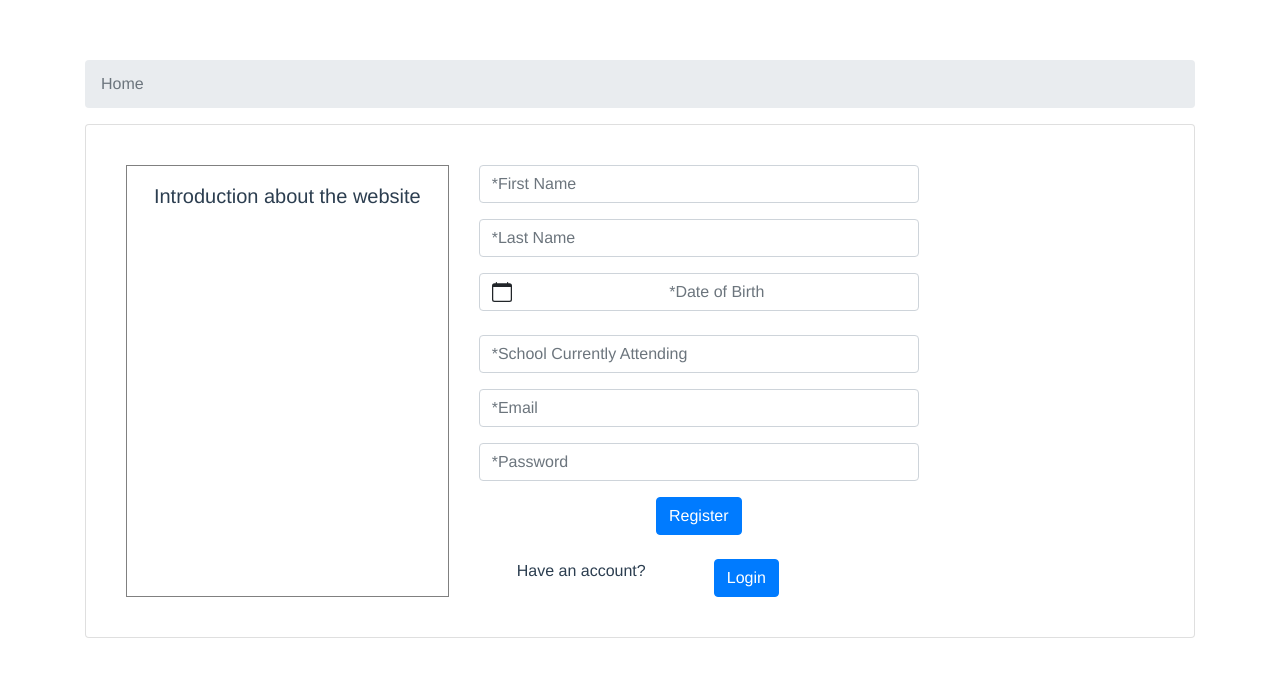
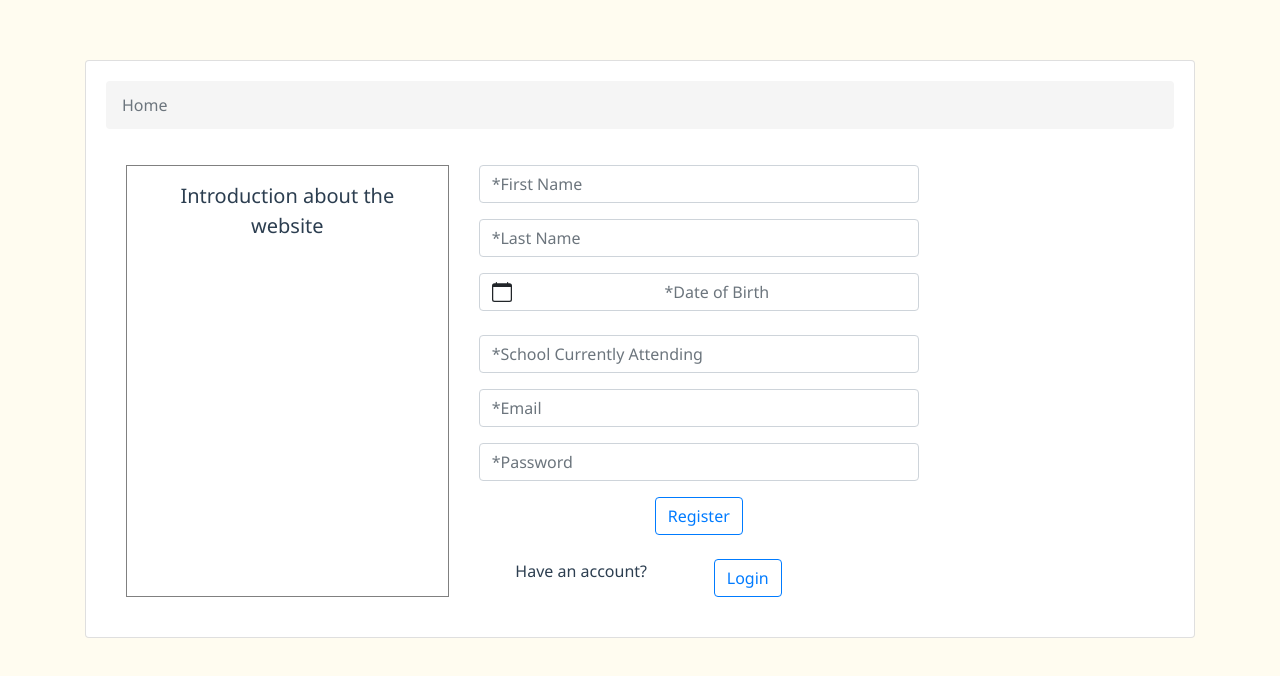
Before and after one commit to mjnlonzame/assessment-app, a Vue app: page / in a window 1280 px wide. Shown: the top 676 px of the page. Built offline with nearby package versions, Linux system fonts and the light colour scheme; what vue-session would draw is missing.

Commit message:
add error message when register api returns error

```diff
--- a/public/index.html
+++ b/public/index.html
@@ -1,5 +1,6 @@
 <!DOCTYPE html>
 <html lang="">
+
 <head>
   <meta charset="utf-8">
   <meta http-equiv="X-UA-Compatible" content="IE=edge">
@@ -7,11 +8,22 @@
   <link rel="icon" href="<%= BASE_URL %>favicon.ico">
   <title><%= htmlWebpackPlugin.options.title %></title>
 </head>
+
 <body>
   <noscript>
-      <strong>We're sorry but <%= htmlWebpackPlugin.options.title %> doesn't work properly without JavaScript enabled. Please enable it to continue.</strong>
+    <strong>We're sorry but <%= htmlWebpackPlugin.options.title %> doesn't work properly without JavaScript enabled. Please enable it to
+      continue.</strong>
   </noscript>
   <div id="app"></div>
   <!-- built files will be auto injected -->
 </body>
+
 </html>
+
+<style>
+  body {
+    /* background-color: #EBEBEB; */
+    background-color: rgb(255, 252, 240);
+
+  }
+</style>
--- a/src/App.vue
+++ b/src/App.vue
@@ -1,16 +1,15 @@
 <template>
   <div id="app">
-    <b-container>
-      <nav>
-        <b-breadcrumb :items="$route.meta.breadCrumb" :disabled="true"></b-breadcrumb>
-      </nav>
-
-      <b-card class="text-center">
-        <b-card-body>
-          <main>
+    <b-container class="main-container">
+      <b-card bg-variant="white" class="text-center card-container">
+        <nav class="nav-container">
+          <b-breadcrumb :items="$route.meta.breadCrumb" :disabled="true"></b-breadcrumb>
+        </nav>
+        <main>
+          <b-card-body>
             <router-view />
-          </main>
-        </b-card-body>
+          </b-card-body>
+        </main>
       </b-card>
     </b-container>
   </div>
@@ -20,23 +19,25 @@
 export default {
   name: 'App',
   components: {},
-
 };
 </script>
 
 <style>
 #app {
-  font-family: Avenir, Helvetica, Arial, sans-serif;
+  font-family: Segoe UI, Tahoma, Geneva, Verdana, sans-serif;
   -webkit-font-smoothing: antialiased;
   -moz-osx-font-smoothing: grayscale;
   text-align: center;
   color: #2c3e50;
   margin-top: 60px;
 }
+.nav-container {
+color: blue
+}
 
-.card-container {
-  min-height: 700px;
-}
+  .breadcrumb {
+    background-color: whitesmoke !important;
+  }
 
 .hasErrors {
   border-color: red !important;
--- a/src/components/account/CreateAccount.vue
+++ b/src/components/account/CreateAccount.vue
@@ -149,18 +149,18 @@
             </b-col>
           </b-row>
           <b-row class="row">
-            <b-col cols="8" class=" text-center">
-              <button class="btn btn-primary" @click.prevent="onRegisterClick">Register</button>
+            <b-col cols="8" class="text-center">
+              <ErrorValidation :hasError="hasError" :errorMessage="error && error.message" />
+              <button class="btn btn-outline-primary" @click.prevent="onRegisterClick">Register</button>
             </b-col>
           </b-row>
-          <br>
+          <br />
           <b-row class="row">
-            <b-col cols="4" >
+            <b-col cols="4">
               <span>Have an account?</span>
             </b-col>
             <b-col cols="1" class="text-center" offset="*">
-              <router-link to="/login" class="btn btn-primary">Login</router-link>
-              <!-- <button class="btn btn-primary" @click.prevent="onLoginClick">Login</button> -->
+              <router-link to="/login" class="btn btn-outline-primary">Login</router-link>
             </b-col>
           </b-row>
         </form>
@@ -188,10 +188,9 @@ export default {
         email: '',
         password: '',
         schoolName: '',
-        birthDate: 'dasda',
+        birthDate: null,
       },
-      // formatted: '',
-      // selected: '',
+      hasError: false,
     };
   },
   created() {},
@@ -200,7 +199,9 @@ export default {
     onRegisterClick() {
       this.$v.$touch();
       if (!this.$v.$invalid) {
-        this.register(this.student).then((student) => {
+        this.register(this.student)
+          .then((student) => {
+            console.log(student);
             this.getAssessment(student.id).then((assessment) => {
               this.getInitialTask(assessment.id).then((task) => {
                 this.$router.push({
@@ -212,6 +213,9 @@ export default {
                 });
               });
             });
+          })
+          .catch(() => {
+            this.hasError = true;
           });
       }
     },
@@ -220,17 +224,11 @@ export default {
         name: 'LoginAccount',
       });
     },
-    // onContext(ctx) {
-    //   console.log('date', ctx);
-    //   // The date formatted in the locale, or the `label-no-date-selected` string
-    //   this.formatted = ctx.selectedFormatted;
-    //   // The following will be an empty string until a valid date is entered
-    //   this.selected = ctx.selectedYMD;
-    // },
   },
   computed: {
     ...mapState({
       assessmentResult: (state) => state.student,
+      error: (state) => state.error,
     }),
   },
   validations: {
@@ -252,5 +250,4 @@ export default {
   border: 1px solid gray;
   height: 100%;
 }
-
 </style>
--- a/src/components/account/LoginAccount.vue
+++ b/src/components/account/LoginAccount.vue
@@ -49,7 +49,7 @@ s<template>
           :hasError="invalidCredentials"
           errorMessage="Email or Password is incorrect."
         />
-        <button class="btn btn-primary">Login</button>
+        <button class="btn btn-outline-primary">Login</button>
         <!-- <router-link to="/account/create" class="btn btn-link">Sign up</router-link> -->
       </div>
     </form>
--- a/src/components/tasks/task/questionnaire/TaskQuestionnaire.vue
+++ b/src/components/tasks/task/questionnaire/TaskQuestionnaire.vue
@@ -1,14 +1,16 @@
 <template>
   <div v-if="task" class="questionnaire-container">
+    <b-alert variant="success" :show="task.completed">You passed the exam</b-alert>
+    <b-alert variant="danger" :show="!task.completed && submitted">You have failed the test</b-alert>
     <!-- <b-card-title class="text-left">{{taskHeader}} Part 2</b-card-title> -->
     <div class="text-left">
       <h1>{{taskHeader}} Part 2</h1>
     </div>
     <div>
-      <p class=" text-left h5">{{task.instruction}}</p>
+      <p class="text-left h5">{{task.instruction}}</p>
     </div>
-    <b-alert variant="success" :show="task.completed">You passed the exam</b-alert>
-    <b-alert variant="danger" :show="!task.completed && submitted">You failed the exam</b-alert>
+    <br />
+
     <b-row>
       <b-col>
         <component
--- a/src/components/tasks/task/questionnaire/forms/ChoiceForm.vue
+++ b/src/components/tasks/task/questionnaire/forms/ChoiceForm.vue
@@ -20,14 +20,10 @@
           :name="`question-${index}-options`"
         ></b-form-radio-group>
       </b-form-group>
-      <!-- <ErrorValidation
-        :hasError="$v.answers.$each[index].value.$error"
-        errorMessage="Email is required"
-      />-->
     </div>
     <b-row>
       <b-col>
-        <b-button size="lg" variant="primary" @click="onSubmitClick()">Submit</b-button>
+        <b-button size="lg" variant="outline-primary" @click="onSubmitClick()">Submit</b-button>
       </b-col>
     </b-row>
   </div>
--- a/src/components/tasks/task/questionnaire/forms/IdentificationForm.vue
+++ b/src/components/tasks/task/questionnaire/forms/IdentificationForm.vue
@@ -16,7 +16,7 @@
     </b-row>
     <b-row>
       <b-col>
-        <b-button size="lg" variant="primary" @click="onSubmitClick()">Submit</b-button>
+        <b-button size="lg" variant="outline-primary" @click="onSubmitClick()">Submit</b-button>
       </b-col>
     </b-row>
   </div>
--- a/src/components/tasks/task/questionnaire/forms/SequenceForm.vue
+++ b/src/components/tasks/task/questionnaire/forms/SequenceForm.vue
@@ -17,7 +17,7 @@
     </b-row>
     <b-row>
       <b-col>
-        <b-button size="lg" variant="primary" @click="onSubmitClick()">Submit</b-button>
+        <b-button size="lg" variant="outline-primary" @click="onSubmitClick()">Submit</b-button>
       </b-col>
     </b-row>
   </div>
--- a/src/components/tasks/task/questionnaire/forms/SummaryStoryForm.vue
+++ b/src/components/tasks/task/questionnaire/forms/SummaryStoryForm.vue
@@ -13,7 +13,7 @@
     </b-row>
     <b-row>
       <b-col>
-        <b-button size="lg" variant="primary" @click="onSubmitClick()">Submit</b-button>
+        <b-button size="lg" variant="outline-primary" @click="onSubmitClick()">Submit</b-button>
       </b-col>
     </b-row>
   </div>
--- a/src/components/tasks/task/story/TaskStory.vue
+++ b/src/components/tasks/task/story/TaskStory.vue
@@ -46,7 +46,7 @@
 
         <b-button
           size="lg"
-          variant="outline-success"
+          variant="outline-primary"
           @click="onSubmitClick()"
           :hidden="false"
           v-if="!task.hasPassedReading && this.sentences.length && !this.speaking"
--- a/src/store/index.js
+++ b/src/store/index.js
@@ -10,6 +10,7 @@ export default new Vuex.Store({
     tasks: [],
     task: null,
     assessmentResult: null,
+    error: null,
   },
 
   mutations: {
@@ -28,6 +29,9 @@ export default new Vuex.Store({
     updateAssessmentResult(state, assessmentResult) {
       state.assessmentResult = assessmentResult;
     },
+    updateError(state, error) {
+      state.error = error;
+    },
   },
   getters: {
 
@@ -41,9 +45,12 @@ export default new Vuex.Store({
         return response.data;
       }).catch(console.error);
     },
-    // eslint-disable-next-line no-empty-pattern
-    register({}, student) {
-      return axios.post('/api/student/register', student).then((response) => response.data).catch(console.error);
+    register({
+      commit,
+    }, student) {
+      return axios.post('/api/student/register', student).then((response) => response.data).catch((error) => {
+        commit('updateError', error.response.data);
+      });
     },
     getAssessment({
       commit,
```
Lines whose indentation alone changed are shown as unchanged.
